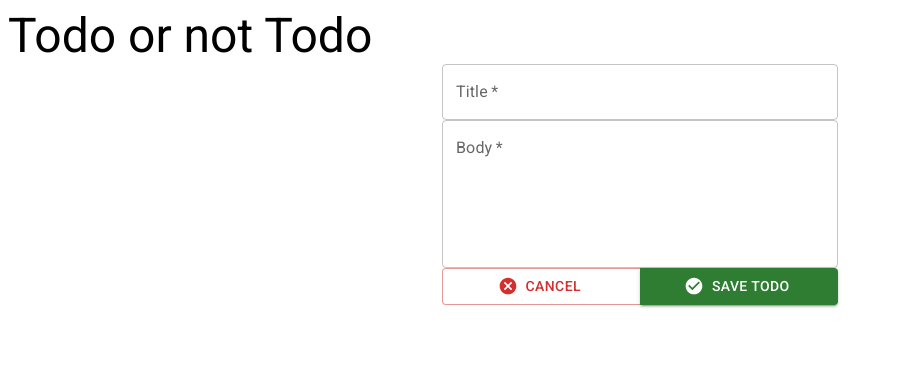
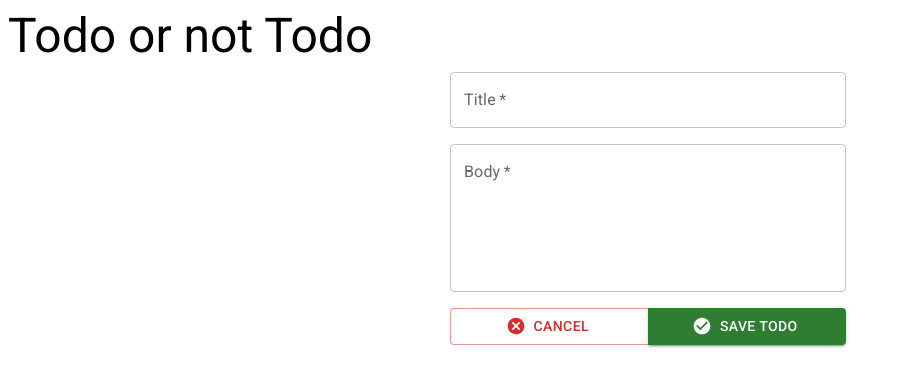
Before and after one commit to aaxelr/Todov2, a React (Create React App) app in the folder client/: page / in a window 1280 px wide. Both pictures are taken after a click on the button "ADD NEW TODO". Shown: the top 386 px of the page, without its empty margins (0-901 px from the left). Built offline with nearby package versions, Linux system fonts and the light colour scheme.

Commit message:
add uuid to todoData

```diff
--- a/client/src/components/TodoForm.jsx
+++ b/client/src/components/TodoForm.jsx
@@ -1,5 +1,6 @@
 import React, { useState } from 'react';
 import PropTypes from 'prop-types';
+import { v4 as uuid } from 'uuid';
 import {
   TextField,
   Button,
@@ -24,11 +25,11 @@ function TodoForm({ onToggleTodoForm, onSaveTodo }) {
   const handleSubmit = (e) => {
     console.log('submitting');
     e.preventDefault();
-    // TODO add author
+    // TODO add submit function
     const todoData = {
+      uuid: uuid(),
       title,
       body,
-      last_edited: new Date(),
     };
     onSaveTodo(todoData);
     setTitle('');
@@ -37,7 +38,9 @@ function TodoForm({ onToggleTodoForm, onSaveTodo }) {
 
   return (
     <form onSubmit={handleSubmit}>
-      <Container maxWidth="xs">
+      <Container
+        maxWidth="xs"
+      >
         <TextField
           id="todo-title"
           label="Title"
@@ -45,6 +48,9 @@ function TodoForm({ onToggleTodoForm, onSaveTodo }) {
           onChange={handleTitleChange}
           required
           fullWidth
+          sx={{
+            margin: '.5rem',
+          }}
         />
         <TextField
           id="todo-body"
@@ -55,8 +61,16 @@ function TodoForm({ onToggleTodoForm, onSaveTodo }) {
           onChange={handleBodyChange}
           required
           fullWidth
+          sx={{
+            margin: '.5rem',
+          }}
         />
-        <ButtonGroup fullWidth>
+        <ButtonGroup
+          fullWidth
+          sx={{
+            margin: '.5rem',
+          }}
+        >
           <Button
             variant="outlined"
             startIcon={<CancelIcon />}
```
